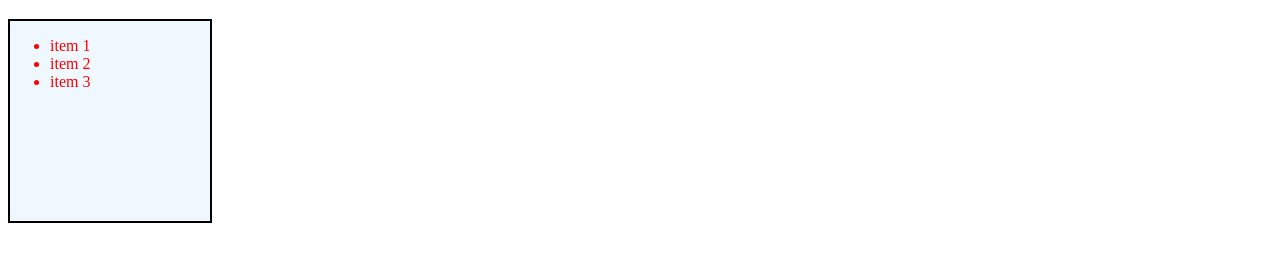
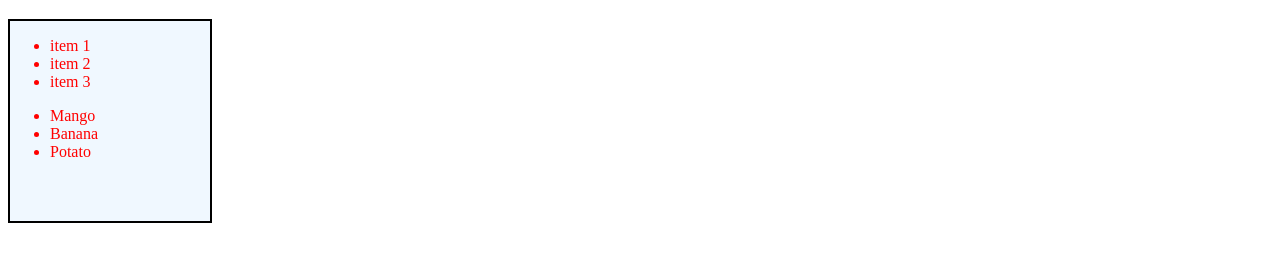
Before and after one commit to Sallieu07/learing_repo, a plain HTML site: page index.html in a window 1280 px wide. Shown: the part 61-322 px from the top of the page. Drawn offline with Linux system fonts and the light colour scheme.

```diff
--- a/index.html
+++ b/index.html
@@ -16,7 +16,12 @@
             <li>item 1</li>
             <li>item 2</li>
             <li>item 3</li>
+
         </ul>
+        <ul>
+            <li>Mango</li>
+            <li>Banana</li>
+            <li>Potato</li>
     </div>
 </body>
 </html>
```
